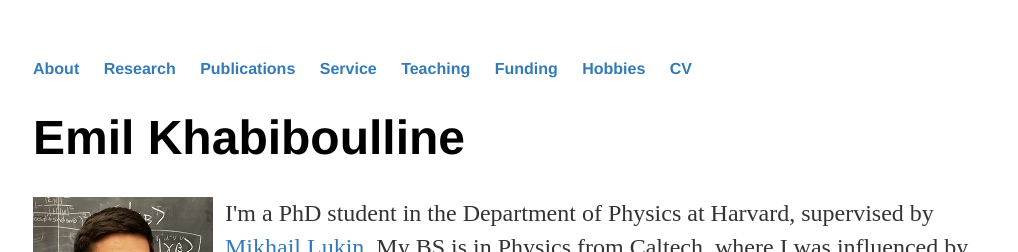
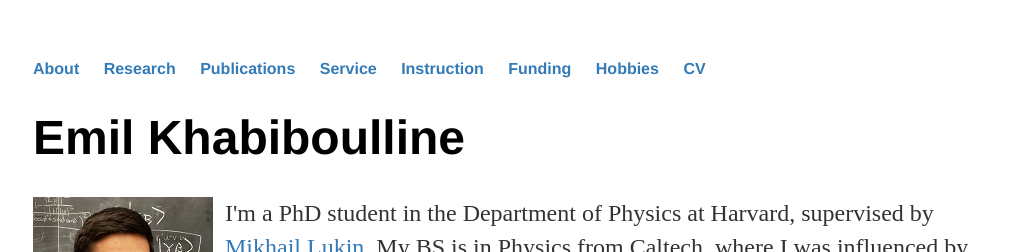
Before and after one commit to emilkhab/emilkhab.github.io, a Jekyll site: the page built from index.html, in a window 1280 px wide. Shown: the top 252 px of the page, without its empty margins (127-1145 px from the left). Built offline with Jekyll 4.4.1, drawn with Linux system fonts in a browser that asks for light colours.

Commit message:
Update default.html

```diff
--- a/_layouts/default.html
+++ b/_layouts/default.html
@@ -12,7 +12,7 @@
 			<li><a href="/#Research">Research</a></li>
 			<li><a href="/#Publications">Publications</a></li>
 			<li><a href="/#Service">Service</a></li>
-			<li><a href="/#Teaching">Teaching</a></li>
+			<li><a href="/#Instruction">Instruction</a></li>
 			<li><a href="/#Funding">Funding</a></li>
 			<li><a href="/#Hobbies">Hobbies</a></li>
 			<li><a href="/cv.pdf">CV</a></li>
```
